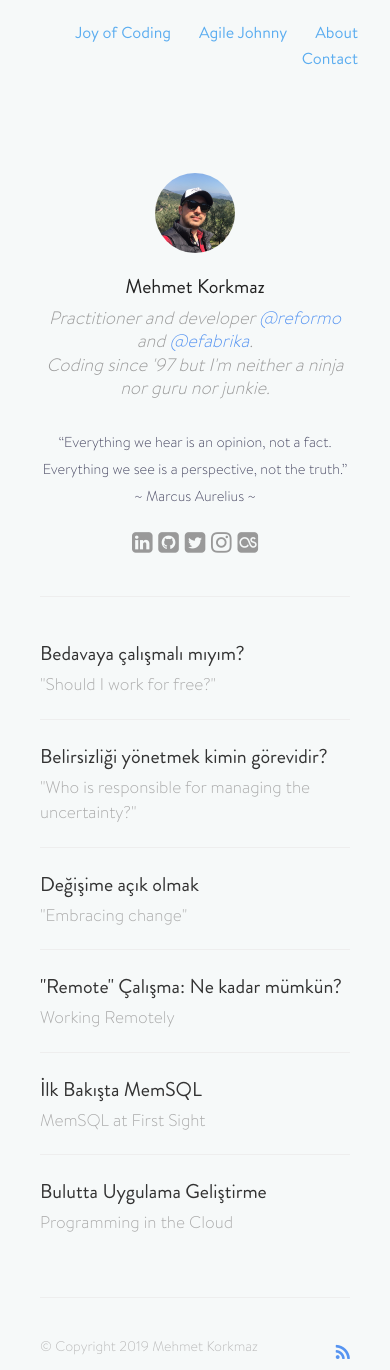
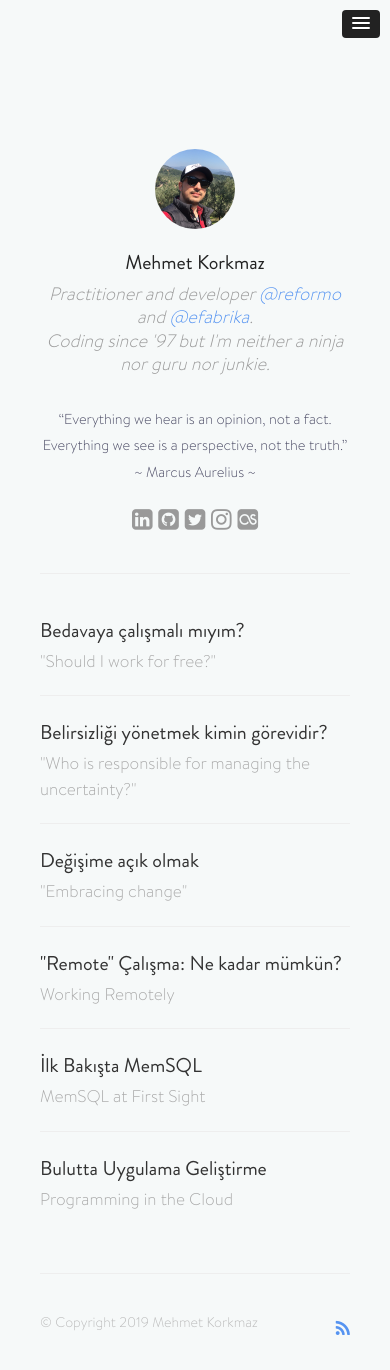
Before and after one commit to mkorkmaz/mkorkmaz.github.io, a Jekyll site: the page built from index.md, in a window 390 px wide. Built offline with Jekyll 4.4.1, drawn with Linux system fonts in a browser that asks for light colours; nearby versions of some CDN libraries; after the commit the page ends 1346 px from its top, so only the background shows below that.

Commit message:
mobile nav

```diff
--- a/_includes/navigation.html
+++ b/_includes/navigation.html
@@ -1,4 +1,4 @@
-<nav class="main-nav">
+<nav class="device-lg main-nav">
     {% if page.url != "/" %}
         <a href="{{site.baseurl}}/"> <span class="arrow">←</span> Home </a>
     {% endif %}
@@ -8,3 +8,15 @@
     <a href="{{site.baseurl}}/about">About </a>
     <a href="{{site.baseurl}}/contact">Contact </a>
 </nav>
+
+    <ul id="mobile-menu" class="device-sm">
+
+   	{% if page.url != "/" %}
+        <li><a href="{{site.baseurl}}/"> <span class="arrow">←</span> Home </a></li>
+    {% endif %}
+		<li><a href="{{site.baseurl}}/joy-of-coding">Joy of Coding</a></li>
+		<li><a href="{{site.baseurl}}/agile-johnny">Agile Johnny</a></li>
+
+   		<li><a href="{{site.baseurl}}/about">About </a></li>
+    	<li><a href="{{site.baseurl}}/contact">Contact </a></li>
+    </ul>
--- a/_layouts/default.html
+++ b/_layouts/default.html
@@ -21,6 +21,8 @@
 <meta property="og:image" content="{{site.url}}/assets/images/avatar.jpg" />
 
   <link rel="shortcut icon" type="image/png" href="{{ "/" | relative_url  }}assets/images/favicon.png">
+    <link rel="stylesheet" href="{{ "/" | relative_url  }}assets/css/slicknav.min.css" />
+
   <link rel="stylesheet" href="{{ "/" | relative_url  }}assets/css/style.css">
   <link rel="stylesheet" href="{{ "/" | relative_url  }}assets/css/custom.css">
   <link rel="alternate" type="application/rss+xml" title="My Blog" href="{{ "/" | relative_url  }}feed.xml">
--- a/assets/css/custom.css
+++ b/assets/css/custom.css
@@ -91,3 +91,39 @@
 .nav_categories {
 	text-transform: capitalize;
 }
+
+.slicknav_menu {
+	display:none;
+}
+
+.slicknav_menu {
+	display:none;
+}
+
+.slicknav_menu {
+	background-color: #F6F9F9;
+}
+.slicknav_menu a {
+	color: #5694f1;
+	text-align:right;
+}
+.device-sm {
+	display: none;
+}
+@media screen and (max-width: 40em) {
+
+	.device-lg {
+		display: none;
+	}
+	#mobile-menu {
+		display:none;
+	}
+
+	.slicknav_menu {
+		display: block;
+	}
+
+.device-sm {
+	display: block;
+}
+}
```
Also changed, not shown: other parts of _layouts/default.html (+11 -1 lines), assets/css/slicknav.min.css (added), assets/js/jquery.slicknav.min.js (added).
